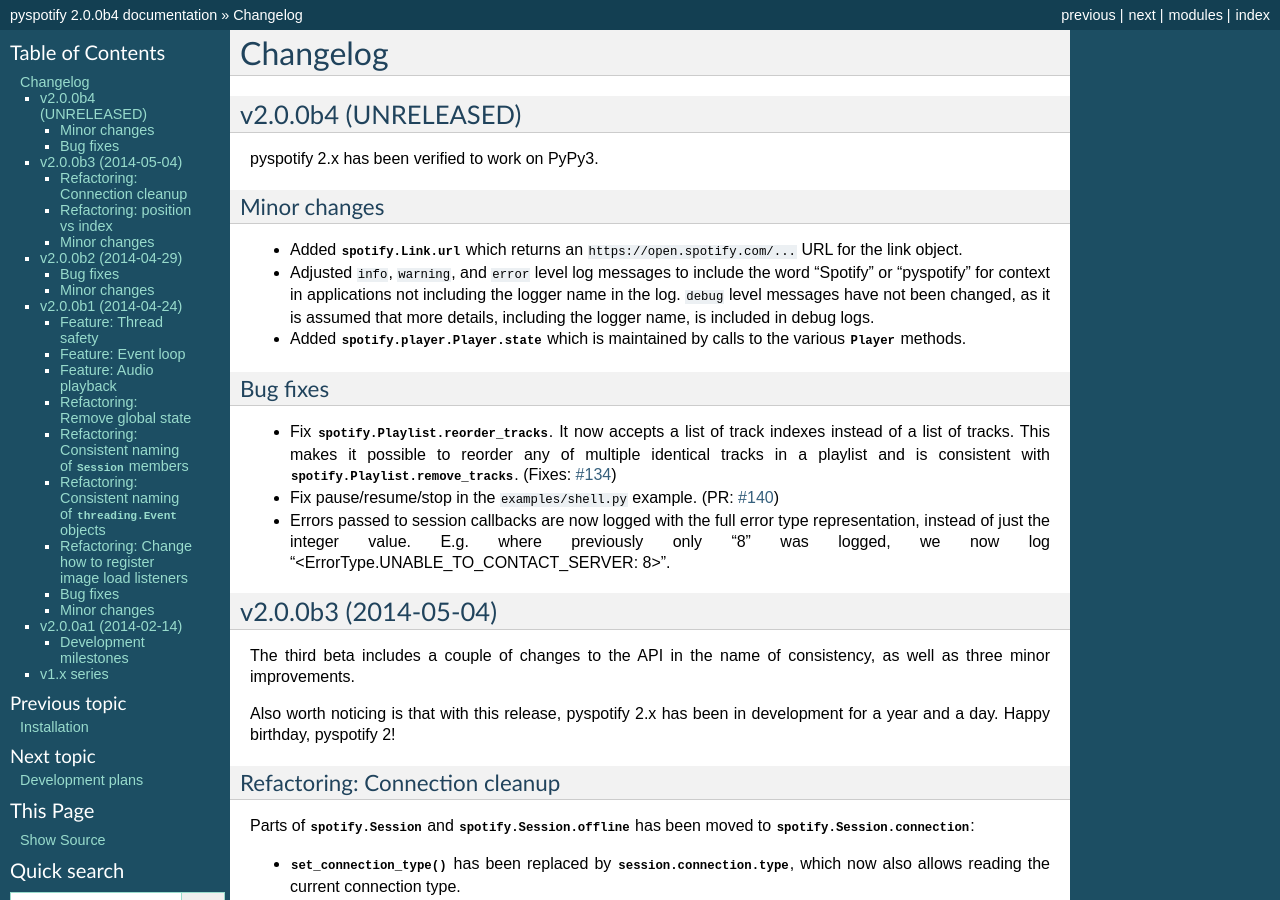
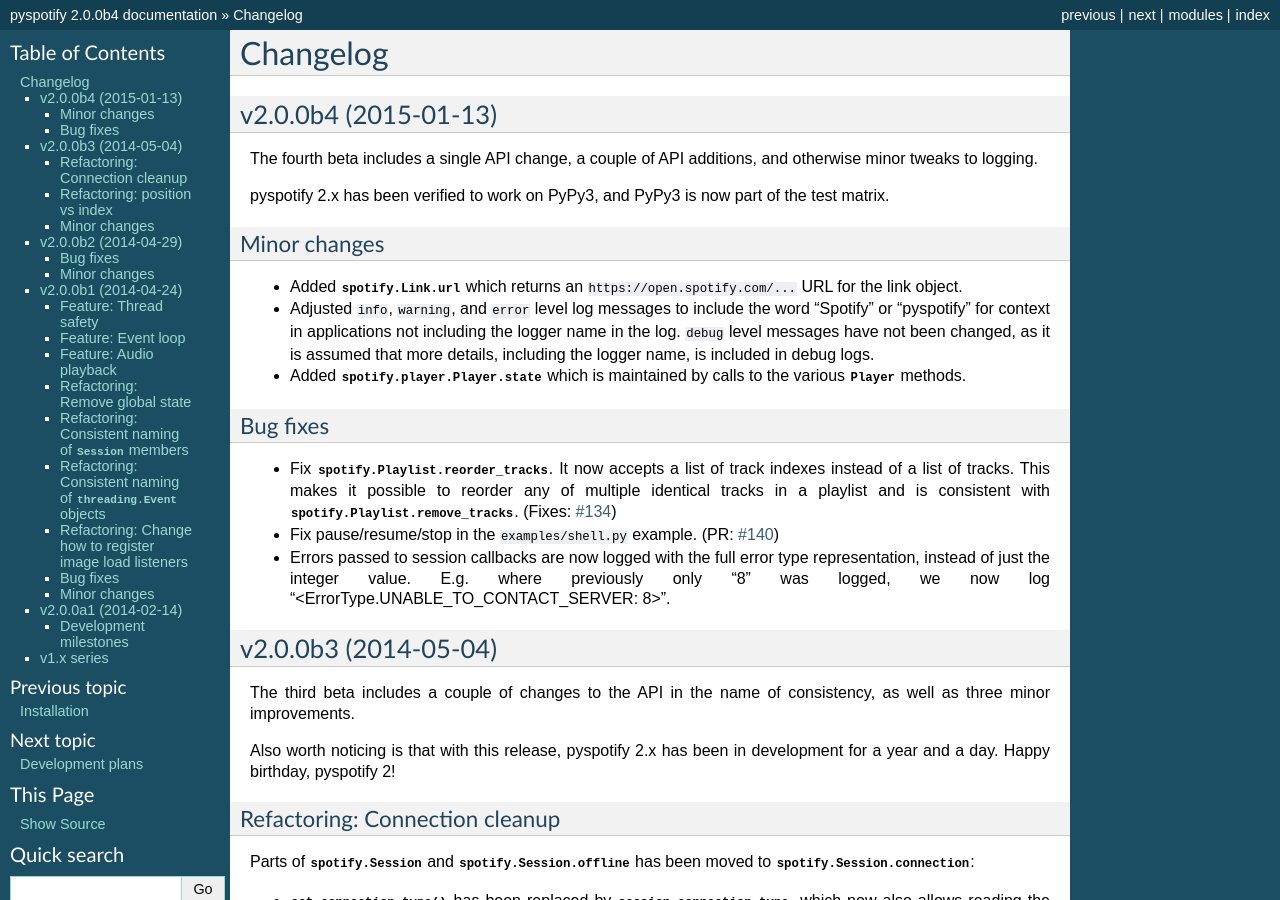
Before and after one commit to jodal/pyspotify, a Sphinx documentation site: the page built from docs/changelog.rst, in a window 1280 px wide and 900 px high. Built offline with Sphinx 7.4.7, drawn with Linux system fonts in a browser that asks for light colours; pages that are not in the unit, such as notebooks, are missing from menus.

Commit message:
docs: Release v2.0.0b4

```diff
--- a/docs/changelog.rst
+++ b/docs/changelog.rst
@@ -2,10 +2,14 @@
 Changelog
 *********
 
-v2.0.0b4 (UNRELEASED)
+v2.0.0b4 (2015-01-13)
 =====================
 
-pyspotify 2.x has been verified to work on PyPy3.
+The fourth beta includes a single API change, a couple of API additions, and
+otherwise minor tweaks to logging.
+
+pyspotify 2.x has been verified to work on PyPy3, and PyPy3 is now part of the
+test matrix.
 
 Minor changes
 -------------
```
